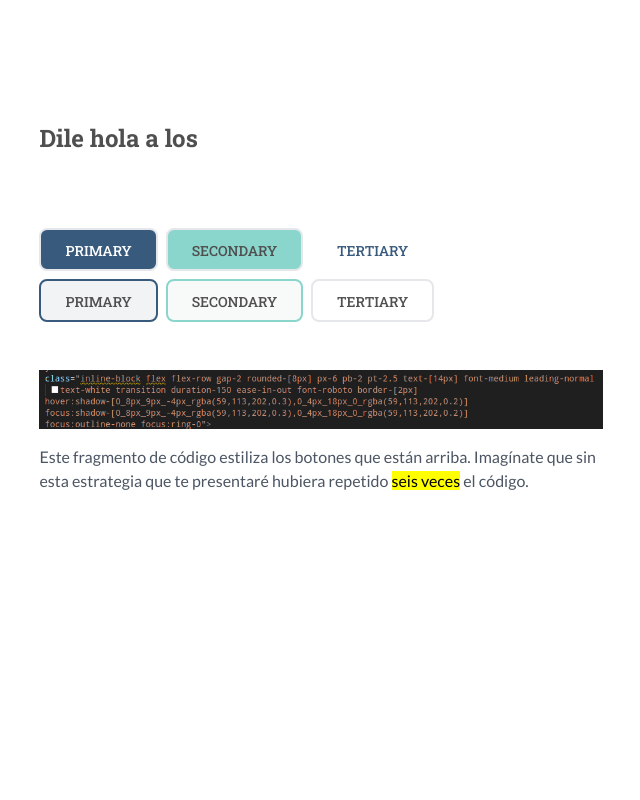
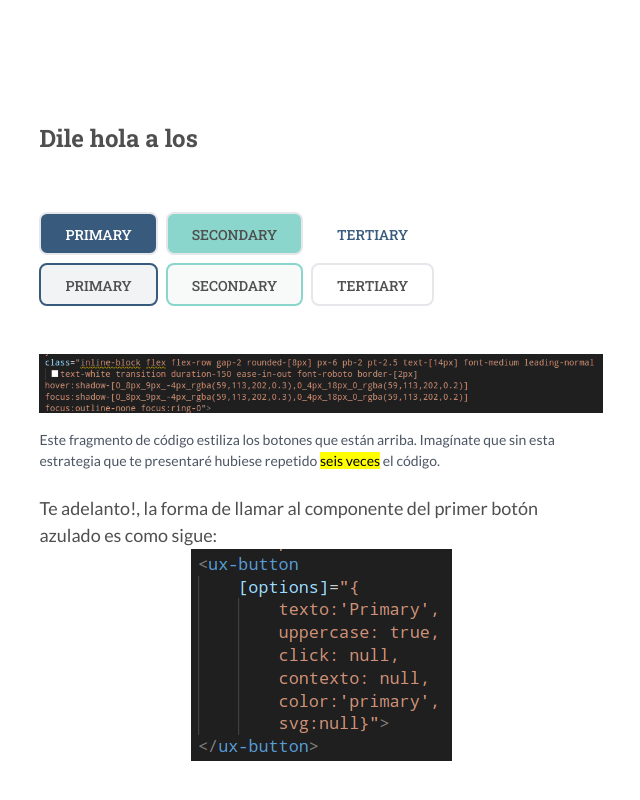
Before and after one commit to fkatv/gneh-blog, an Angular app: page / in a window 1280 px wide. Shown: the part 800-1600 px from the top of the page, without its empty margins (319-959 px from the left). Built offline with nearby package versions, Linux system fonts and the light colour scheme; what tw-elements would draw is missing.

Commit message:
mejoras en el espaciado

```diff
--- a/src/app/components/blog/reboton/reboton.component.html
+++ b/src/app/components/blog/reboton/reboton.component.html
@@ -28,13 +28,13 @@
 
 <section #knowrebuttons class="h-screen">
     <div class=" flex flex-col gap-2">
-        <h2 class="pb-8">Dile hola a los
+        <h2 class="pb-6">Dile hola a los
             <span
-                class="px-1 mx-2 animate animate-pulse before:block before:absolute before:-inset-1 before:-skew-y-3 before:bg-primary-700 relative inline-block">
+                class="px-1 mx-2 animate animate-wiggle before:block before:absolute before:-inset-1 before:-skew-y-3 before:bg-primary-700 relative inline-block">
                 <span class="relative text-white">ReButtons!</span>
             </span>
         </h2>
-        <div class="pt-8 flex flex-row gap-2">
+        <div class="pt-6 flex flex-row gap-2">
             <ux-button
                 [options]="{texto:'Primary', uppercase: true, click: null, contexto: null, color:'primary',svg:null}"></ux-button>
             <ux-button
@@ -53,17 +53,21 @@
     </div>
 
     <section #ejemplo class="py-8">
-        <img class="py-4" src="../../../../assets/blogs/reboton/reboton1.png" alt="">
-        <p class="text-gray-600 text-[16px]">Este fragmento de código estiliza los botones que están arriba.
-            Imagínate que sin esta estrategia que te presentaré hubiera repetido <mark>seis veces</mark> el código.</p>
+        <img class="py-4" src="../../../../assets/blogs/reboton/reboton1.png" alt="reboton1">
+        <p class="text-gray-600 text-[14px]">Este fragmento de código estiliza los botones que están arriba.
+            Imagínate que sin esta estrategia que te presentaré hubiese repetido <mark>seis veces</mark> el código.</p>
 
+        <p class="pt-6"> Te adelanto!, la forma de llamar al componente del primer botón azulado es como sigue:</p>
+        <div class="flex justify-center">
+            <img src="../../../../assets/blogs/reboton/codebtnprimary.png" alt="adelanto">
+        </div>
     </section>
 </section>
 
-<section #interlude>
+<section #interlude class="mt-12 h-screen">
     <h2>Qué, porqué, para qué y cómo hacer un
         <span
-            class="px-1 mx-2 animate animate-pulse before:block before:absolute before:-inset-1 before:-skew-y-3 before:bg-primary-700 relative inline-block">
+            class="px-1 mx-2 before:block before:absolute before:-inset-1 before:-skew-y-3 before:bg-primary-700 relative inline-block">
             <span class="relative text-white">ReButtons!</span>
         </span>
     </h2>
--- a/src/styles.css
+++ b/src/styles.css
@@ -36,6 +36,19 @@
   border-radius: 14px;
   border: 3px solid var(--primary);
 }
+
+img,
+svg,
+video,
+canvas,
+audio,
+iframe,
+embed,
+object {
+  display: block;
+  vertical-align: middle;
+}
+
 @tailwind components;
 @tailwind utilities;
 
--- a/tailwind.config.js
+++ b/tailwind.config.js
@@ -9,6 +9,21 @@ module.exports = {
     fontFamily: {
       'roboto': ['roboto', 'arial', 'sans-serif'],
       'lato': ['lato', 'arial', 'sans-serif'],
+    },
+    animation: {
+      'pulse-bg-once': 'pulse-bg-once 4s ease-in infinite', //animation-pulse-bg-once from-red-400 to-yellow-600
+      'wiggle': 'wiggle 1s ease-in-out infinite',
+    },
+    keyframes: {
+      'pulse-bg-once': {
+        '0%': { backgroundColor: 'var(--tw-gradient-from)' },
+        '60%': { backgroundColor: 'var(--tw-gradient-to)' },
+        '100%': { backgroundColor: 'var(--tw-gradient-from)' },
+      },
+      wiggle: {
+        '0%, 100%': { transform: 'rotate(-3deg)' },
+        '50%': { transform: 'rotate(3deg)' },
+      }
     }
   },
   darkMode: "class",
```
Also changed, not shown: src/assets/blogs/reboton/codebtnprimary.png (added).
